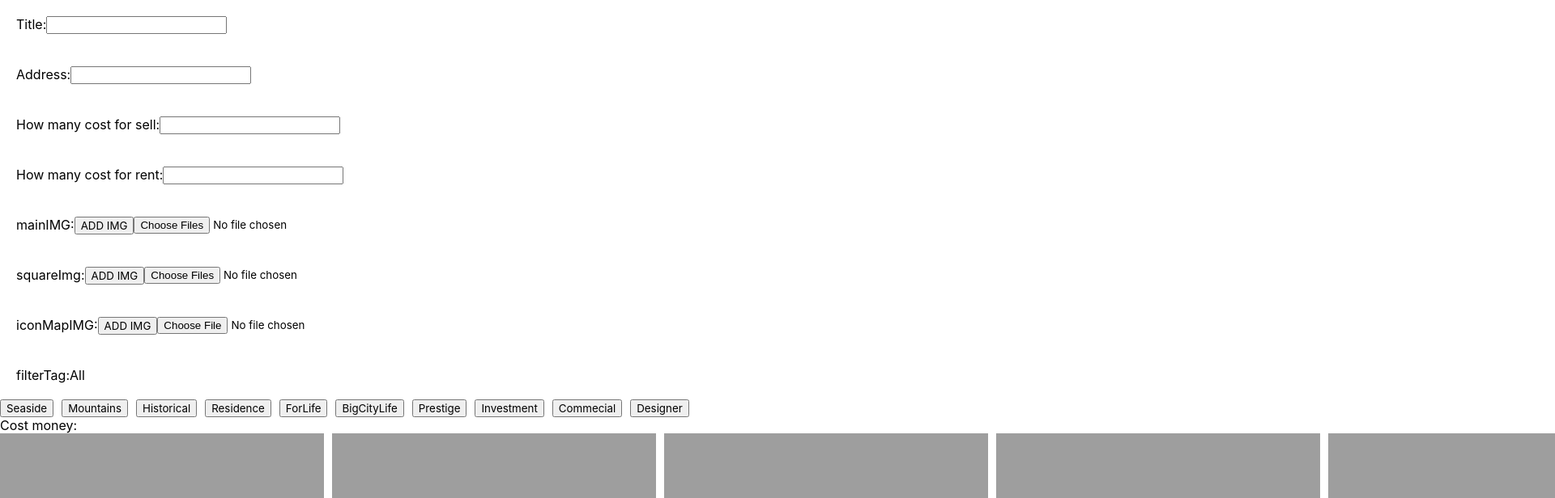
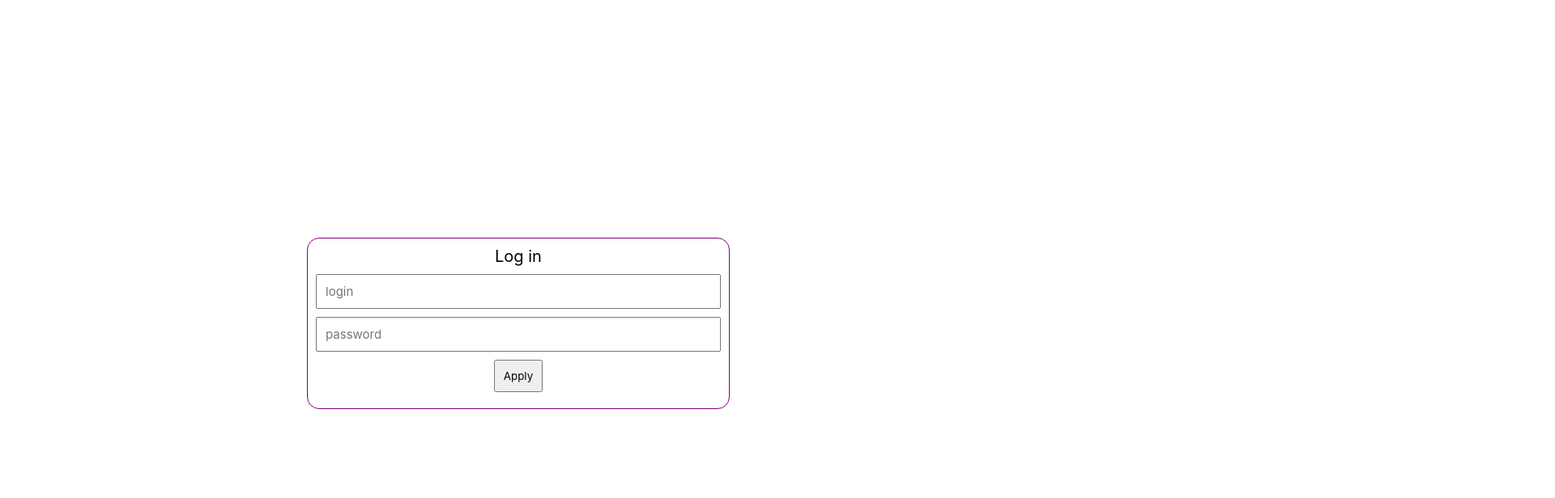
Before and after one commit to S7b0t4/real_estate, a React (Create React App) app: page /admin in a window 1280 px wide. Shown: the top 616 px of the page at 81% size, 1920 px wide, since content can reach past the window. Built offline with nearby package versions, Linux system fonts and the light colour scheme.

Commit message:
fix some bag and add validation in admin panel

```diff
--- /dev/null
+++ b/src/Comp/AdminPage/AdminPage.js
@@ -0,0 +1,19 @@
+import React, { useState } from 'react'
+
+import './AdminPage.css'
+import AdminValidForm from './AdminValidForm'
+import Form from "./components/Form"
+
+const AdminPage = ({BackLink}) => {
+	const [value, setValue] = useState()
+	const verefy = (i) => {
+		setValue(i)
+	}
+	return (
+		<div>
+			{value || <AdminValidForm valid={(e)=>{verefy(e)}} />}
+			{value && <Form BackLink={BackLink} />}
+		</div>
+	)
+}
+export default AdminPage
--- /dev/null
+++ b/src/Comp/AdminPage/AdminValidForm.css
@@ -0,0 +1,48 @@
+.admin_valid_form_wrapper{
+	width: 100%;
+	height: 100vh;
+	display: flex;
+	flex-direction: column;
+	justify-content: center;
+}
+.admin_valid_form_block{
+	padding: 10px;
+	border: 0.5px solid purple;
+	border-radius: 15px;
+	max-width: 500px;
+	width: 100%;
+	margin: 0 auto;
+	align-items: center;
+	display: flex;
+	flex-direction: column;
+	gap: 10px;
+}
+.admin_valid_form_title{
+	font-size: 20px;
+	text-align: center;
+}
+.admin_valid_form_input{
+	width: 100%;
+	padding: 10px;
+	box-sizing: border-box;
+	font-size: 15px;
+}
+
+.admin_valid_form_button{
+	padding: 10px;
+	background-color: 0;
+
+}
+
+.admin_valid_form_message{
+	width: 100%;
+	padding: 10px;
+	box-sizing: border-box;
+}
+
+.alert{
+	background-color: greenyellow;
+}
+.err{
+	background-color: red;
+}
--- /dev/null
+++ b/src/Comp/AdminPage/AdminValidForm.js
@@ -0,0 +1,48 @@
+import React, { useRef, useState } from 'react'
+
+import './AdminValidForm.css'
+
+const AdminValidForm = ({valid}) => {
+	const login = useRef()
+	const password = useRef()
+	const [message, setMessage] = useState()
+	const verify = () => {
+		setMessage(<div></div>)
+		if (login.current.value === "qwerty" && password.current.value === "12345") {
+			setMessage(
+				<div className='admin_valid_form_message alert'>
+					All, it's ok
+				</div>
+			)
+			valid(true)
+		}
+		else {
+			setMessage(
+				<div className='admin_valid_form_message err'>
+					Mistake in login or password
+				</div>
+			)
+		}
+	}
+	const verefyWithoutButton = (event) => {
+		if (event.keyCode === 13) {
+			verify()
+		}
+	}
+
+
+	return (
+		<div className='admin_valid_form_wrapper'>
+			<div className='admin_valid_form_block'>
+				<div className='admin_valid_form_title'>Log in</div>
+				<input ref={login} type="text" className='admin_valid_form_input' placeholder='login' onKeyDown={(e) => verefyWithoutButton(e)} />
+				<input type="password" ref={password} type="text" className='admin_valid_form_input' placeholder='password' onKeyDown={(e) => verefyWithoutButton(e)} />
+				<button className='admin_valid_form_button' onClick={verify}>Apply</button>
+				<div>
+					{message}
+				</div>
+			</div>
+		</div>
+	)
+}
+export default AdminValidForm
--- a/src/Comp/App.js
+++ b/src/Comp/App.js
@@ -2,7 +2,7 @@ import { useState, useEffect } from "react"
 import { Wrapper } from './MainPage/Wrapper/Wrapper'
 import { BrowserRouter, Routes, Route } from 'react-router-dom'
 import SecondPage from './SecondaryPage/SecondPage'
-import Form from "./adminPage/components/Form"
+import AdminPage from './AdminPage/AdminPage'
 
 
 import axios from 'axios'
@@ -28,8 +28,8 @@ const App = () => {
   return (
     <BrowserRouter>
       <Routes>
+        <Route path="/admin" element={<AdminPage BackLink={BackLink}/>} />
         <Route path="/" element={<Wrapper BackLink={BackLink} testArrForMapProductBlocks={testArrForMapProductBlocks} />} />
-        <Route path="/admin" element={<Form BackLink={BackLink} />} />
         <Route path={"/:id"} element={<SecondPage BackLink={BackLink} />} />
       </Routes>
     </BrowserRouter>
--- /dev/null
+++ b/src/Comp/SecondaryPage/SecondFooter/SecondFooter.css
@@ -0,0 +1,3 @@
+.about_text_row_row{
+	padding: 5px;
+}
--- a/src/Comp/SecondaryPage/SecondFooter/SecondFooter.js
+++ b/src/Comp/SecondaryPage/SecondFooter/SecondFooter.js
@@ -3,6 +3,8 @@ import SecondFooterCenter from './SecondFooterCenter';
 import SecondFooterBottom from './SecondFooterBottom';
 import SecondFooterAdoptive from './SecondFooterAdoptive';
 import { useState } from 'react'
+
+import "./SecondFooter.css"
 
 const SecondFooter = ({itemInfo, BackLink}) => {
 	const [mainValue, setMainValue] = useState("about")
--- a/src/Comp/SecondaryPage/SecondFooter/SecondFooterMap.js
+++ b/src/Comp/SecondaryPage/SecondFooter/SecondFooterMap.js
@@ -22,7 +22,7 @@ const MiddleCenterMap = ({BackLink}) => {
   }, [])
 
 	const mapArrWithProductBlocks = arrInfo.map((obj, index)=>(
-		<SecondFooterProductBlock prop={obj} index={index} key={index}/>
+		<SecondFooterProductBlock BackLink={BackLink} prop={obj} index={index} key={index}/>
 	))
 
 	return (
--- a/src/Comp/SecondaryPage/SecondFooter/SecondFooterProductBlock/SecondFooterProductBlock.js
+++ b/src/Comp/SecondaryPage/SecondFooter/SecondFooterProductBlock/SecondFooterProductBlock.js
@@ -5,7 +5,7 @@ import 'swiper/css';
 import 'swiper/css/pagination';
 
 
-const SecondFooterProductBlock = ({prop, index}) => {
+const SecondFooterProductBlock = ({BackLink, prop, index}) => {
 
 	const valueCostIcon = (bool) =>{
 		if(bool){
@@ -16,7 +16,7 @@ const SecondFooterProductBlock = ({prop, index}) => {
 
 	const mapCostArr = prop.cost.map((obj)=>(
 		<div>
-			<img src={obj.img} alt="" className={valueCostIcon(obj.value)} />
+			<img src={BackLink + "uploads/" + obj.img} alt="" className={valueCostIcon(obj.value)} />
 		</div>
 	))
 
--- a/src/Comp/SecondaryPage/SecondMain/SecondMain.js
+++ b/src/Comp/SecondaryPage/SecondMain/SecondMain.js
@@ -7,7 +7,7 @@ const SecondMain = ({BackLink, itemInfo}) => {
 		<div>
 			<SecondMainTop BackLink={BackLink} itemInfo={itemInfo}/>
 			<SecondMainCenter squareImg={itemInfo.squareImg} mainIMG={itemInfo.mainIMG}/>
-			<SecondMainBottom itemInfo={itemInfo}/>
+			<SecondMainBottom BackLink={BackLink} itemInfo={itemInfo}/>
 		</div>
 	);
 }
--- a/src/Comp/SecondaryPage/SecondMain/SecondMainBottom.js
+++ b/src/Comp/SecondaryPage/SecondMain/SecondMainBottom.js
@@ -1,7 +1,7 @@
 import iconPosition from "../../imgSource/iconPosition.svg"
 import iconShare from "../../imgSource/iconShare.svg"
 
-const SecondMainBottom = ({itemInfo}) => {
+const SecondMainBottom = ({BackLink, itemInfo}) => {
 	const valueCostIcon = (bool) =>{
 		if(bool){
 			return "costIconVisibility"
@@ -11,7 +11,7 @@ const SecondMainBottom = ({itemInfo}) => {
 
 	const mapCostArr = itemInfo.cost.map((obj)=>(
 		<div>
-			<img src={obj.img} alt="" className={valueCostIcon(obj.value)} />
+			<img src={BackLink+"uploads/"+obj.img} alt="" className={valueCostIcon(obj.value)} />
 		</div>
 	))
 
--- a/src/Comp/SecondaryPage/SecondPage.css
+++ b/src/Comp/SecondaryPage/SecondPage.css
@@ -118,7 +118,7 @@
 	font-style: normal;
 	font-weight: 400;
 	line-height: 140%; /* 19.6px */
-	opacity: 0.5;
+	opacity: 0.9;
 }
 .second_main_bottom_big_row_button_row_button{
 	background: #EB2D47;
@@ -299,7 +299,9 @@
 		display: none;
 	}
 	.adoptive_second_main_bottom{
-		display: block;
+		display: flex;
+		flex-direction: column;
+		gap: 10px;
 	}
 	.second_main_top{
 		display: none;
```
Also changed, not shown: src/Comp/AdminPage/AdminPage.css (added).
